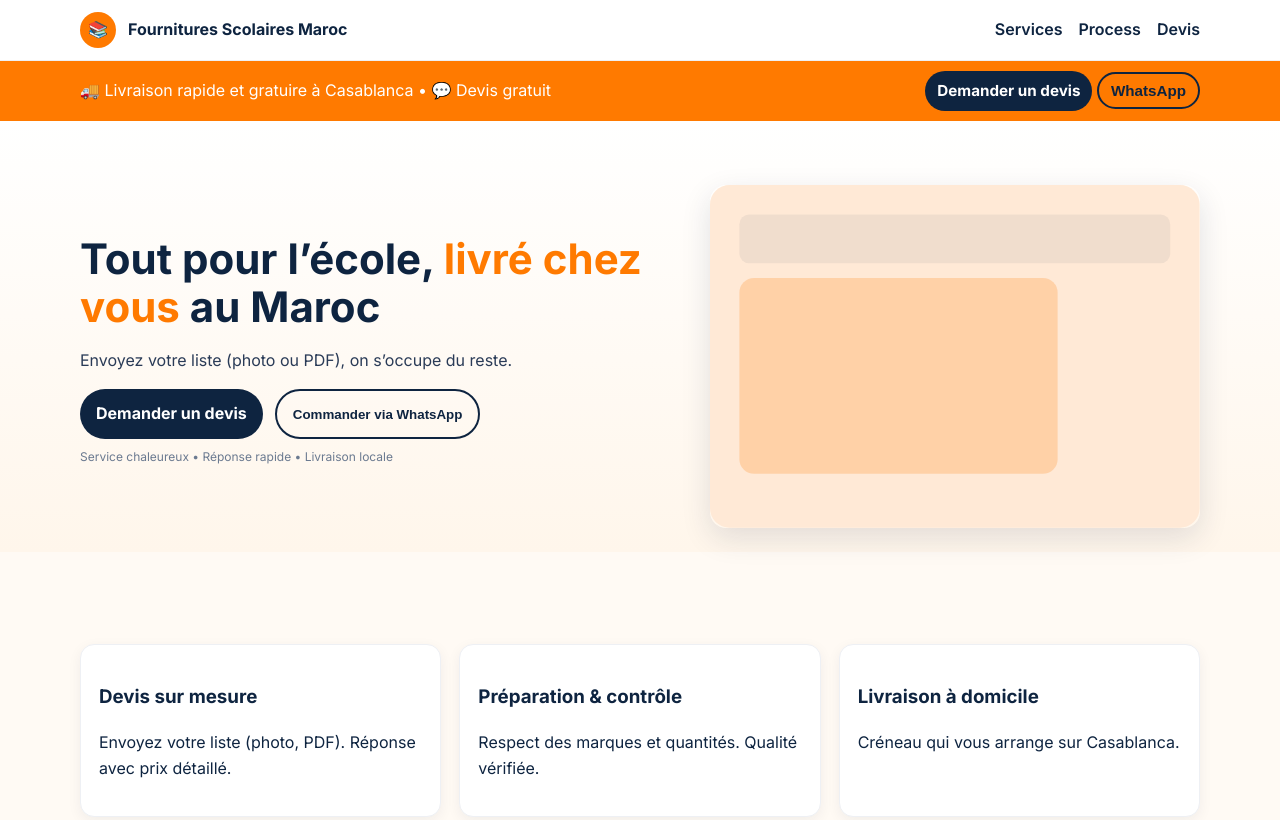
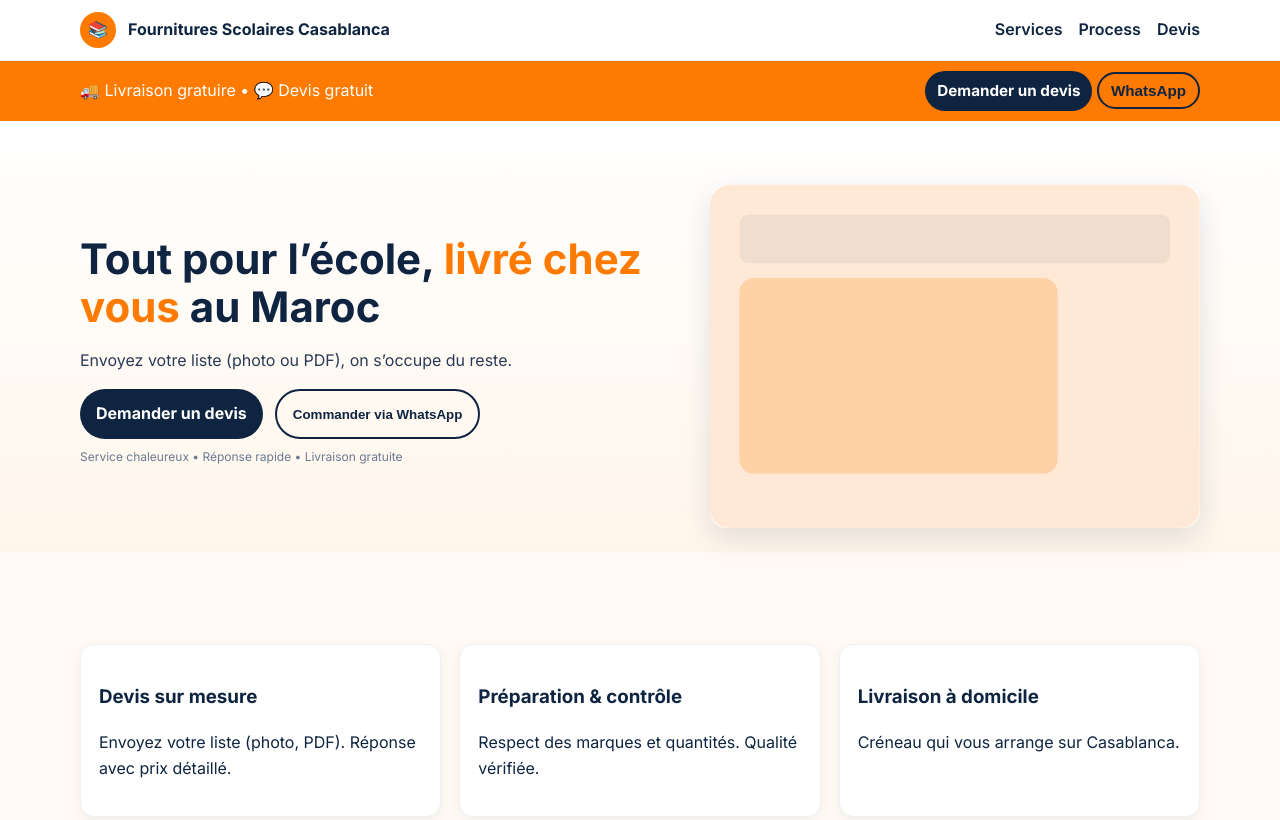
Before and after one commit to Ilyelma/Librairie-test, a website: page index.html in a window 1280 px wide. Shown: the top 820 px of the page. Drawn offline with Linux system fonts and the light colour scheme.

Commit message:
Update index.html

```diff
--- a/index.html
+++ b/index.html
@@ -3,7 +3,7 @@
 <head>
   <meta charset="utf-8"/>
   <meta name="viewport" content="width=device-width,initial-scale=1"/>
-  <title>Fournitures scolaires & Papeterie – Maroc</title>
+  <title>Fournitures scolaires & Papeterie – Casablanca</title>
   <link rel="preconnect" href="https://fonts.gstatic.com" crossorigin>
   <link href="https://fonts.googleapis.com/css2?family=Inter:wght@400;600;700&display=swap" rel="stylesheet">
   <link rel="stylesheet" href="/styles.css">
@@ -13,7 +13,7 @@
   <div class="container header-grid">
     <a class="brand" href="#top">
       <div class="logo-circle">📚</div>
-      <span class="brand-text">Fournitures Scolaires Maroc</span>
+      <span class="brand-text">Fournitures Scolaires Casablanca</span>
     </a>
     <nav class="main-nav">
       <a href="#services">Services</a>
@@ -25,7 +25,7 @@
 
 <div class="promo-bar">
   <div class="container promo-inner">
-    <span class="promo-text">🚚 Livraison rapide et gratuire à Casablanca • 💬 Devis gratuit</span>
+    <span class="promo-text">🚚 Livraison gratuire        • 💬 Devis gratuit</span>
     <div class="promo-actions">
       <a class="btn mini" href="#devis">Demander un devis</a>
       <button class="btn mini ghost" id="promo-wa" type="button">WhatsApp</button>
@@ -43,7 +43,7 @@
           <a href="#devis" class="btn">Demander un devis</a>
           <button id="cta-wa" class="btn ghost" type="button">Commander via WhatsApp</button>
         </div>
-        <p class="micro">Service chaleureux • Réponse rapide • Livraison locale</p>
+        <p class="micro">Service chaleureux • Réponse rapide • Livraison gratuite</p>
       </div>
       <svg class="hero-art" viewBox="0 0 400 280" aria-hidden="true">
         <rect x="0" y="0" width="400" height="280" rx="16" fill="#ffe9d6"/>
```
